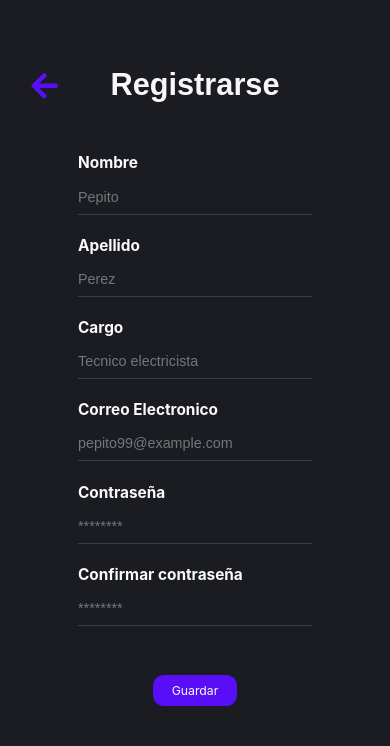
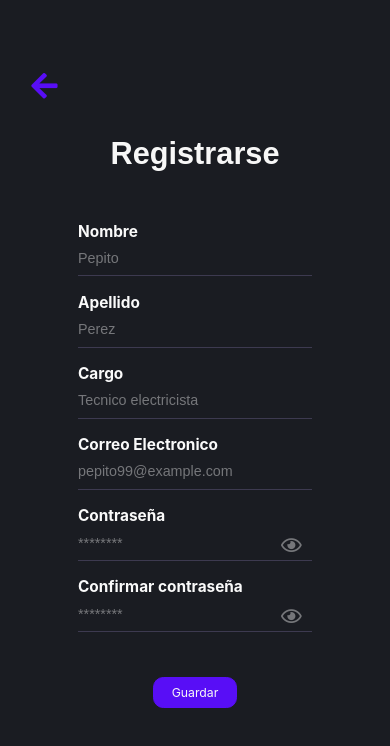
Before and after one commit to Getial/Admos-App, a React Native app: screen /Register in a window 390 px wide. Shown: the top 746 px of the page. Built offline with nearby package versions, Linux system fonts and the light colour scheme.

Commit message:
individual validations in the register form

```diff
--- a/src/screens/Auth/LoginScreen.js
+++ b/src/screens/Auth/LoginScreen.js
@@ -7,7 +7,9 @@ import {
   StyleSheet,
   ActivityIndicator,
   Pressable,
+  View,
 } from "react-native";
+import Icon from "react-native-vector-icons/FontAwesome5";
 import { useFormik } from "formik";
 import * as Yup from "yup";
 import axios from "axios";
@@ -28,6 +30,7 @@ const LoginScreen = ({ navigation }) => {
   }, [navigation]);
 
   const [isLoading, setIsLoading] = useState(false);
+  const [showPassword, setShowPassword] = useState(false);
   const [error, setError] = useState("");
   const { login } = useAuth();
 
@@ -80,6 +83,7 @@ const LoginScreen = ({ navigation }) => {
   return (
     <SafeAreaView style={styles.container}>
       <Text style={styles.title}>Iniciar Sesion</Text>
+      <View>
         <TextInput
           placeholder="Email"
           placeholderTextColor={colors[theme].placeholder}
@@ -88,14 +92,27 @@ const LoginScreen = ({ navigation }) => {
           inputMode="email"
           onChangeText={(text) => formik.setFieldValue("email", text)}
         />
+      </View>
+      <View>
         <TextInput
           placeholder="Contraseña"
           placeholderTextColor={colors[theme].placeholder}
           style={styles.input}
           value={formik.values.password}
-        secureTextEntry={true}
+          secureTextEntry={!showPassword}
           onChangeText={(text) => formik.setFieldValue("password", text)}
         />
+        <Pressable
+          style={styles.showPassword}
+          onPress={() => setShowPassword(!showPassword)}
+        >
+          <Icon
+            name={showPassword ? "eye-slash" : "eye"}
+            size={moderateScale(15)}
+            color={colors[theme].placeholder}
+          />
+        </Pressable>
+      </View>
       <Button
         title="Entrar"
         color={colors[theme].card}
@@ -154,8 +171,6 @@ const styles = StyleSheet.create({
   },
   input: {
     backgroundColor: colors[theme].input,
-    // borderBottomWidth: moderateScale(1),
-    // borderBottomColor: colors[theme].text,
     color: colors[theme].text,
     minWidth: "50%",
     height: 40,
@@ -163,6 +178,11 @@ const styles = StyleSheet.create({
     paddingLeft: 5,
     marginBottom: 15,
     fontFamily: fontFamily,
+  },
+  showPassword: {
+    position: "absolute",
+    right: horizontalScale(10),
+    top: verticalScale(9),
   },
   button: {
     fontFamily: fontFamily,
--- a/src/screens/Auth/RegisterScreen.js
+++ b/src/screens/Auth/RegisterScreen.js
@@ -5,7 +5,6 @@ import {
   TextInput,
   Pressable,
   StyleSheet,
-  Keyboard,
   ScrollView,
 } from "react-native";
 import Icon from "react-native-vector-icons/FontAwesome5";
@@ -24,12 +23,14 @@ import useAuth from "../../hooks/useAuth";
 
 export default function RegisterScreen({ navigation }) {
   const [isLoading, setIsLoading] = useState(false);
+  const [showPassword, setShowPassword] = useState(false);
+  const [error, setError] = useState("");
   const { login } = useAuth();
 
   const formik = useFormik({
     initialValues: initialValues(),
     validationSchema: Yup.object(validationSchema()),
-    validateOnChange: false,
+    validateOnChange: true,
     onSubmit: (formValues) => {
       onSubmitFormHandler(formValues);
     },
@@ -39,9 +40,21 @@ export default function RegisterScreen({ navigation }) {
     setIsLoading(true);
     try {
       const response = await addNewUserApi(data);
-      login(response);
+
+      if (response.status === 201) {
+        setIsLoading(false);
+        setError("");
+        login(response.data);
+      } else {
+        console.log("status--->", response.status);
+        if (response.data && response.request) {
+          throw new Error(response.request._response);
+        } else {
+          throw new Error("Ha ocurrido un error con el servidor");
+        }
+      }
     } catch (error) {
-      alert("Ha ocurrido un error", error);
+      alert(error);
       setIsLoading(false);
     }
   };
@@ -59,7 +72,7 @@ export default function RegisterScreen({ navigation }) {
       <Text style={styles.title}>Registrarse</Text>
       <View style={styles.form}>
         {/* firstname */}
-        <View>
+        <View style={styles.wrapper}>
           <Text style={styles.labelText}>Nombre</Text>
           <TextInput
             placeholder="Pepito"
@@ -71,9 +84,12 @@ export default function RegisterScreen({ navigation }) {
               formik.setFieldValue("username", formik.values.first_name)
             }
           />
+          {formik.errors.first_name && formik.values.first_name && (
+            <Text style={styles.error}>{formik.errors.first_name}</Text>
+          )}
         </View>
         {/* lastname */}
-        <View>
+        <View style={styles.wrapper}>
           <Text style={styles.labelText}>Apellido</Text>
           <TextInput
             placeholder="Perez"
@@ -88,9 +104,12 @@ export default function RegisterScreen({ navigation }) {
               )
             }
           />
+          {formik.errors.last_name && formik.values.last_name && (
+            <Text style={styles.error}>{formik.errors.last_name}</Text>
+          )}
         </View>
         {/* occupation */}
-        <View>
+        <View style={styles.wrapper}>
           <Text style={styles.labelText}>Cargo</Text>
           <TextInput
             placeholder="Tecnico electricista"
@@ -99,9 +118,12 @@ export default function RegisterScreen({ navigation }) {
             value={formik.values.occupation}
             onChangeText={(text) => formik.setFieldValue("occupation", text)}
           />
+          {formik.errors.occupation && formik.values.occupation && (
+            <Text style={styles.error}>{formik.errors.occupation}</Text>
+          )}
         </View>
         {/* email */}
-        <View>
+        <View style={styles.wrapper}>
           <Text style={styles.labelText}>Correo Electronico</Text>
           <TextInput
             placeholder="pepito99@example.com"
@@ -111,65 +133,68 @@ export default function RegisterScreen({ navigation }) {
             value={formik.values.email}
             onChangeText={(text) => formik.setFieldValue("email", text)}
           />
+          {formik.errors.email && formik.values.email && (
+            <Text style={styles.error}>{formik.errors.email}</Text>
+          )}
         </View>
         {/* password */}
-        <View>
+        <View style={styles.wrapper}>
           <Text style={styles.labelText}>Contraseña</Text>
           <TextInput
             placeholder="********"
             placeholderTextColor={colors[theme].placeholder}
-            secureTextEntry
+            secureTextEntry={!showPassword}
             style={styles.input}
             value={formik.values.password}
             onChangeText={(text) => formik.setFieldValue("password", text)}
           />
+          <Pressable
+            style={styles.showPassword}
+            onPress={() => setShowPassword(!showPassword)}
+          >
+            <Icon
+              name={showPassword ? "eye-slash" : "eye"}
+              size={moderateScale(18)}
+              color={colors[theme].placeholder}
+            />
+          </Pressable>
+          {formik.errors.password && formik.values.password && (
+            <Text style={styles.error}>{formik.errors.password}</Text>
+          )}
         </View>
         {/* password confirmation */}
-        <View>
+        <View style={styles.wrapper}>
           <Text style={styles.labelText}>Confirmar contraseña</Text>
           <TextInput
             placeholder="********"
             placeholderTextColor={colors[theme].placeholder}
-            secureTextEntry
+            secureTextEntry={!showPassword}
             style={styles.input}
             value={formik.values.password_confirmation}
             onChangeText={(text) =>
               formik.setFieldValue("password_confirmation", text)
             }
           />
+          <Pressable
+            style={styles.showPassword}
+            onPress={() => setShowPassword(!showPassword)}
+          >
+            <Icon
+              name={showPassword ? "eye-slash" : "eye"}
+              size={moderateScale(18)}
+              color={colors[theme].placeholder}
+            />
+          </Pressable>
+          {formik.errors.password_confirmation && (
+            <Text style={styles.error}>
+              {formik.errors.password_confirmation}
+            </Text>
+          )}
         </View>
       </View>
       <Pressable style={styles.btnRegister} onPress={formik.handleSubmit}>
         <Text style={styles.textBtn}>Guardar</Text>
       </Pressable>
-      <ScrollView style={styles.errorsScrollView}>
-        {formik.errors.first_name && (
-          <Text style={styles.error}>{formik.errors.first_name}</Text>
-        )}
-        {formik.errors.last_name && (
-          <Text style={styles.error}>{formik.errors.last_name}</Text>
-        )}
-        {formik.errors.fullname && (
-          <Text style={styles.error}>{formik.errors.fullname}</Text>
-        )}
-        {formik.errors.username && (
-          <Text style={styles.error}>{formik.errors.username}</Text>
-        )}
-        {formik.errors.occupation && (
-          <Text style={styles.error}>{formik.errors.occupation}</Text>
-        )}
-        {formik.errors.email && (
-          <Text style={styles.error}>{formik.errors.email}</Text>
-        )}
-        {formik.errors.password && (
-          <Text style={styles.error}>{formik.errors.password}</Text>
-        )}
-        {formik.errors.password_confirmation && (
-          <Text style={styles.error}>
-            {formik.errors.password_confirmation}
-          </Text>
-        )}
-      </ScrollView>
     </SafeAreaView>
   );
 }
@@ -188,15 +213,24 @@ function initialValues() {
 }
 function validationSchema() {
   return {
-    first_name: Yup.string().required("El nombre es obligatorio"),
-    last_name: Yup.string().required("El apellido es obligatorio"),
+    first_name: Yup.string()
+      .min(3, "El nombre debe tener al menos 3 caracteres")
+      .required("El nombre es obligatorio"),
+    last_name: Yup.string()
+      .min(3, "El apellido debe tener al menos 3 caracteres")
+      .required("El apellido es obligatorio"),
     fullname: Yup.string().required("El nombre completo es obligatorio"),
     username: Yup.string().required("El nombre de usuario es obligatorio"),
     occupation: Yup.string().required("El cargo es obligatorio"),
-    email: Yup.string().required("El correo es obligatorio"),
-    password: Yup.string().required("La contraseña es obligatiria"),
-    password_confirmation: Yup.string().required(
-      "Debes confirmar la contraseña"
+    email: Yup.string()
+      .email("Correo electronico invalido")
+      .required("El correo es obligatorio"),
+    password: Yup.string()
+      .required("La contraseña es necesaria")
+      .min(8, "Contraseña muy corta, debe tener minimo 8 caracteres"),
+    password_confirmation: Yup.string().oneOf(
+      [Yup.ref("password"), null],
+      "La contraseña no coincide"
     ),
   };
 }
@@ -222,32 +256,28 @@ const styles = StyleSheet.create({
   },
   form: {
     width: "60%",
-    // backgroundColor: colors[theme].error,
+  },
+  wrapper: {
+    marginBottom: verticalScale(12),
   },
   labelText: {
     color: colors[theme].subtitle,
-    // width: "50%",
     fontSize: moderateScale(15),
     fontWeight: "bold",
-    // paddingLeft: 5,
-    // marginHorizontal: horizontalScale(10),
-    marginBottom: verticalScale(5),
   },
   input: {
-    // backgroundColor: colors[theme].input,
     borderBottomWidth: moderateScale(1),
     borderBottomColor: colors[theme].input,
     color: colors[theme].text,
     width: "100%",
     height: verticalScale(25),
-    // borderRadius: 5,
-    // paddingLeft: 5,
-    marginBottom: verticalScale(15),
     fontFamily: fontFamily,
     fontSize: moderateScale(14),
   },
-  button: {
-    fontFamily: fontFamily,
+  showPassword: {
+    position: "absolute",
+    right: horizontalScale(10),
+    top: verticalScale(20),
   },
   btnRegister: {
     backgroundColor: colors[theme].card,
@@ -265,12 +295,10 @@ const styles = StyleSheet.create({
     fontSize: moderateScale(12),
   },
   errorsScrollView: {
-    // backgroundColor: colors[theme].card,
     width: "70%",
     maxHeight: verticalScale(50),
   },
   error: {
     color: colors[theme].error,
-    marginTop: 10,
   },
 });
--- a/src/utils/desing.js
+++ b/src/utils/desing.js
@@ -7,7 +7,7 @@ export const colors = {
     placeholder: "#FFF6",
     input: "#3D3A50",
     card: "#580EF6",
-    error: "#f00",
+    error: "#f008",
   },
   light: {
     background: "#F7F7F7",
@@ -17,7 +17,7 @@ export const colors = {
     placeholder: "#3A3A3A",
     input: "#C493FF",
     card: "#580EF6",
-    error: "#f00",
+    error: "#f008",
   },
 };
 
```
Also changed, not shown: src/api/users.js (+5 -3 lines). Lines whose indentation alone changed are shown as unchanged.
